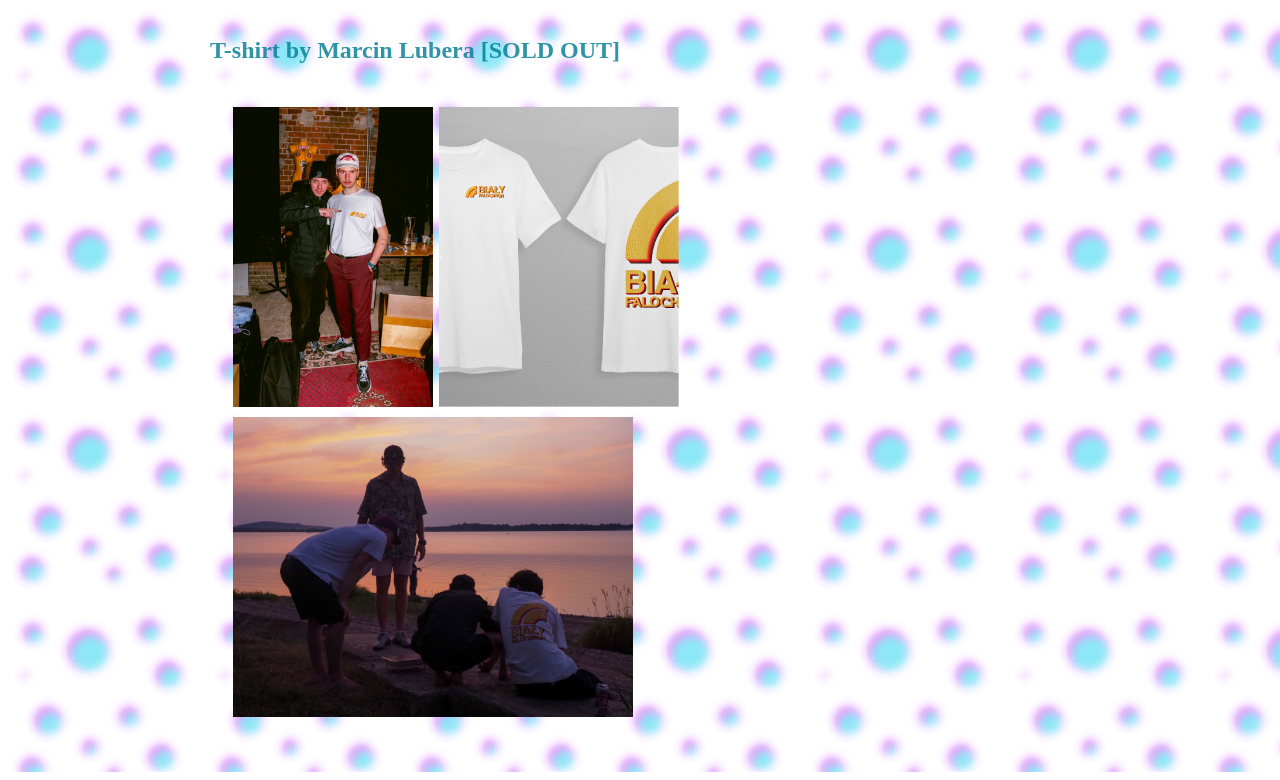
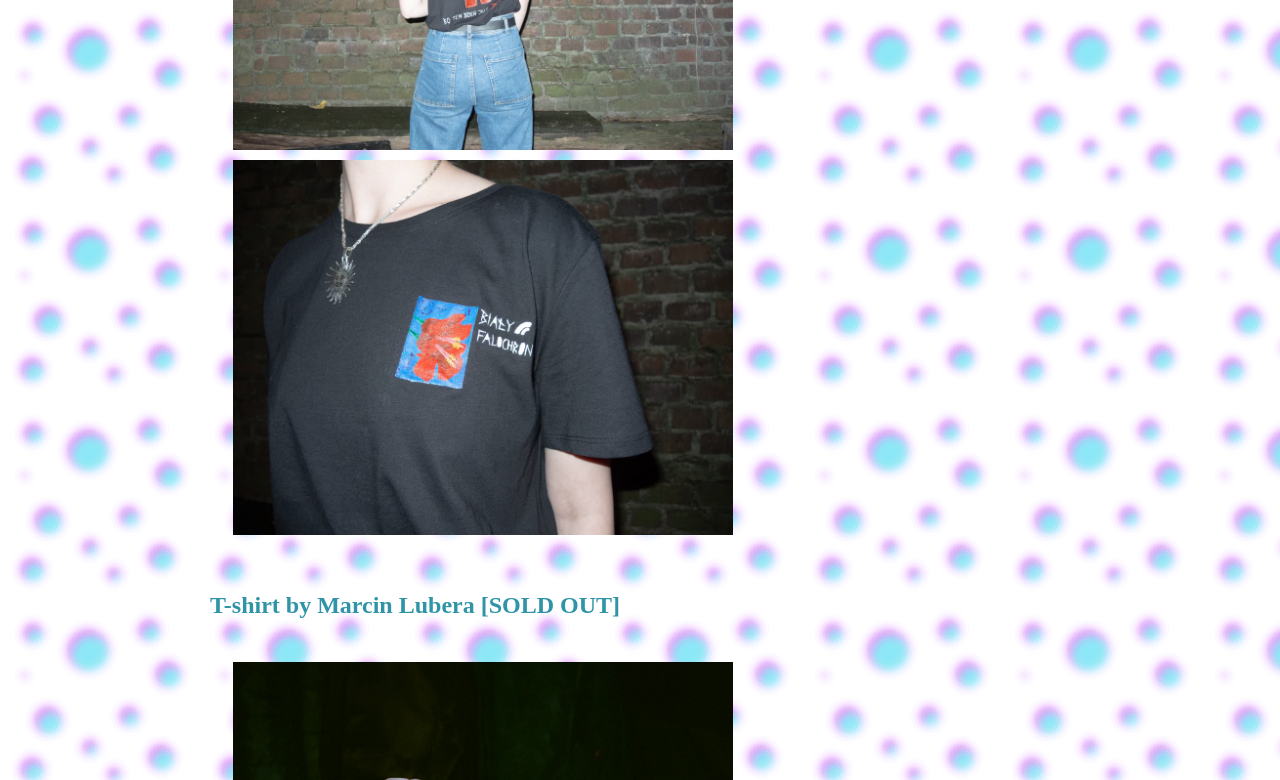
Before and after one commit to kkopi555/bialyfalochron, a plain HTML site: page merch.html in a window 1280 px wide. Shown: the part 800-1580 px from the top of the page. Drawn offline with Linux system fonts and the light colour scheme.

Commit message:
nowe foty, singiel juz jest

```diff
--- a/merch.html
+++ b/merch.html
@@ -30,24 +30,20 @@
                                <img src="images/foty/merch/q63skWqu.jpeg">
                            </div>
 
-
-
                        </div>
 
                     <h2>T-shirt by Marcin Lubera [SOLD OUT]</h2>
                     <div class="flexbox">
                            <div class="element">
                                <img
-                                   src="images/foty/merch/8X7frVU4.jpeg" />
+                                   src="images/foty/merch/P1312148(1).jpg" />
                            </div>
                         <div class="element">
                                <img
-                                   src="images/foty/merch/Screenshot%202024-10-09%20at%2022-22-27%20Bia%C5%82y%20Falochron%20(@bialyfalochron)%20%E2%80%A2%20Instagram%20photos%20and%20videos.png" />
+                                   src="images/foty/merch/P1312153(1).jpg" />
                            </div>
 
-                        <div class="element">
-                               <img src="images/foty/merch/462553968_1209742283611831_6176720672048515249_n.jpg">
-                           </div>
+
                     </div>
 
                 </main>
@@ -101,8 +97,8 @@
 
 
 .element img {
-  max-height: 300px;
-  width: auto;
+  max-width: 500px;
+
     margin: 3px;
 }
 
@@ -210,6 +206,7 @@
             h2,
             h3 {
                 color: #007c92d0;
+                margin-top: 30px;
             }
 
             h1 {
```
Also changed, not shown: index.html (+4 -4 lines), images/foty/merch/462553968_1209742283611831_6176720672048515249_n.jpg (deleted), images/foty/merch/8X7frVU4.jpeg (deleted), images/foty/merch/P1312148(1).jpg (added), images/foty/merch/P1312153(1).jpg (added), images/foty/merch/Screenshot 2024-10-09 at 22-22-27 Biały Falochron (@bialyfalochron) • Instagram photos and videos.png (deleted).
